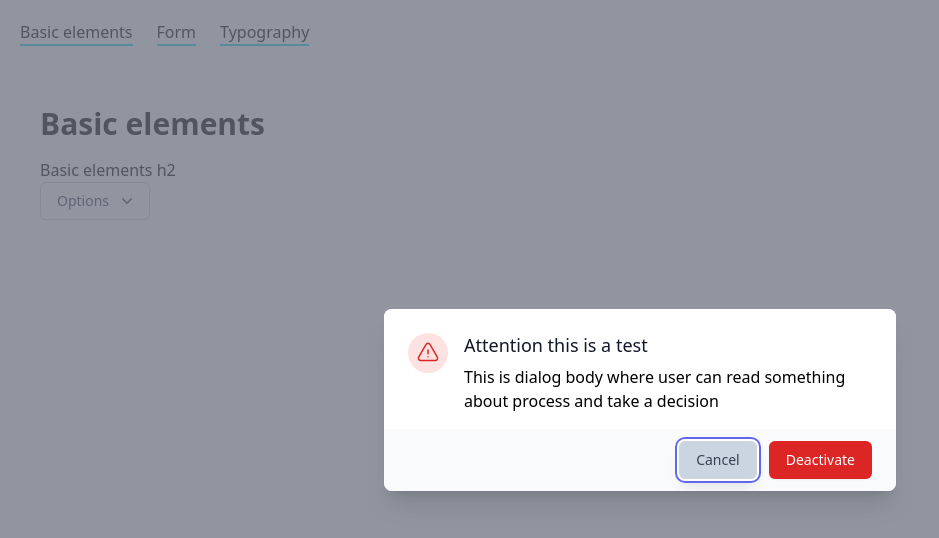
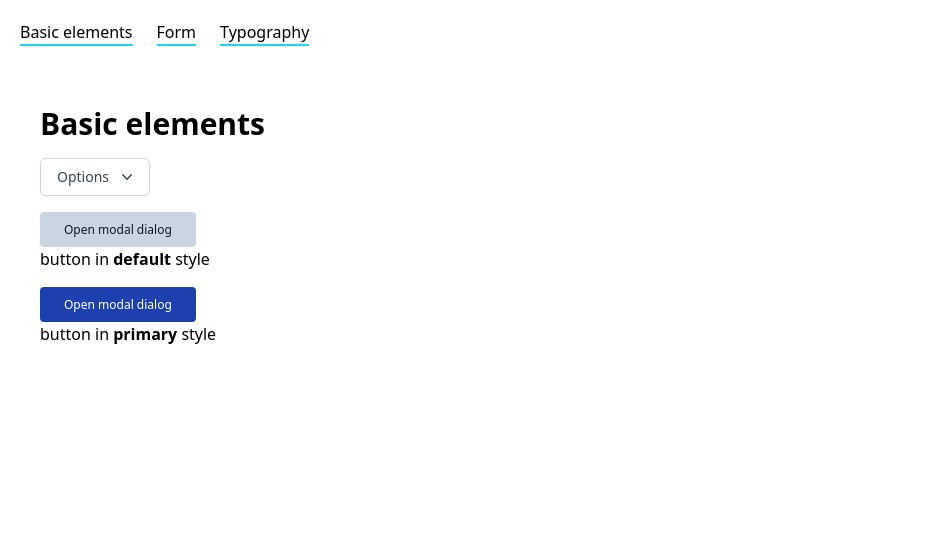
Before and after one commit to pix303/nextjs-tailwindui-trial-app, a Next.js app: page /basic-elements in a window 1280 px wide. Shown: the top 538 px of the page, without its empty margins (0-939 px from the left). Built offline with nearby package versions, Linux system fonts and the light colour scheme; a web font is replaced by a local one.

Commit message:
Update ModalDialog with new props (level, buttons, ecc)

```diff
--- a/app/basic-elements/page.tsx
+++ b/app/basic-elements/page.tsx
@@ -2,24 +2,43 @@
 
 import { useState } from "react";
 import Dropdown from "../../components/elements/Dropdown";
-import ModalDialog from "../../components/elements/ModalDialog";
+import ModalDialog, { ModalDialogButtonProps } from "../../components/elements/ModalDialog";
+
+
+
 
 export default function BasicElements() {
 
-    // const [modalIsOpen, setModalIsOpen] = useState(false);
+    const [modalIsOpen, setModalIsOpen] = useState(false);
+
+    const buttonsProps: ModalDialogButtonProps[] = [
+        { label: "Ok", handler: () => setModalIsOpen(false), style: "primary" },
+        { label: "Cancel", handler: () => setModalIsOpen(false) },
+    ];
 
     return (
-        <section>
-            <h1>Basic elements</h1>
-            <h2>Basic elements h2</h2>
-            <div >
-                <Dropdown />
-            </div>
-            <div >
-                <ModalDialog title="Attention this is a test" show={true}>
-                    <p>This is dialog body where user can read something about process and take a decision</p>
-                </ModalDialog>
-            </div>
-        </section>
+        <>
+            <section>
+                <h1>Basic elements</h1>
+                <div className="mb-4">
+                    <Dropdown />
+                </div>
+                <div className="mb-4">
+                    <button onClick={() => setModalIsOpen(true)}>Open modal dialog </button>
+                    <p>button in <strong>default</strong> style</p>
+                </div>
+
+                <div className="mb-4">
+                    <button className="primary" onClick={() => setModalIsOpen(true)}>Open modal dialog</button>
+                    <p>button in <strong>primary</strong> style</p>
+                </div>
+
+            </section>
+
+            <ModalDialog title="Information" show={modalIsOpen} onClose={() => setModalIsOpen(false)} buttons={buttonsProps} level="info">
+                <p>This is dialog body where user can read something to</p>
+            </ModalDialog>
+        </>
+
     )
 }
--- a/components/elements/ModalDialog.tsx
+++ b/components/elements/ModalDialog.tsx
@@ -1,11 +1,15 @@
-'use client'
 
 import { Fragment, ReactNode, useRef, useState } from 'react'
 import { Dialog, Transition } from '@headlessui/react'
-import { ExclamationTriangleIcon } from '@heroicons/react/24/outline'
+import { ExclamationTriangleIcon, CheckIcon } from '@heroicons/react/24/outline'
+import classNames from 'classnames';
+import { InformationCircleIcon } from '@heroicons/react/20/solid';
+
 
 export type ModalDialogButtonProps = {
     label: string;
+    focus?: boolean;
+    style?: string
     handler: () => void;
 }
 
@@ -13,17 +17,18 @@ export type ModalDialogProps = {
     title: string;
     children: ReactNode
     show: boolean;
-    buttons?: ModalDialogButtonProps[]
+    buttons?: ModalDialogButtonProps[];
+    level: "success" | "error" | "warning" | "info"
+    onClose: () => void;
 }
 
-export default function ModalDialog({ title, children, show }: ModalDialogProps) {
-    const [open, setOpen] = useState(show)
+export default function ModalDialog({ title, children, show, onClose, buttons, level }: ModalDialogProps) {
 
     const cancelButtonRef = useRef(null)
 
     return (
-        <Transition.Root show={open} as={Fragment}>
-            <Dialog as="div" className="relative z-10" initialFocus={cancelButtonRef} onClose={setOpen}>
+        <Transition.Root show={show} as={Fragment}>
+            <Dialog as="div" className="relative z-10" initialFocus={cancelButtonRef} onClose={onClose}>
                 <Transition.Child
                     as={Fragment}
                     enter="ease-out duration-300"
@@ -50,8 +55,16 @@ export default function ModalDialog({ title, children, show }: ModalDialogProps)
                             <Dialog.Panel className="relative transform overflow-hidden rounded-lg bg-white text-left shadow-xl transition-all sm:my-8 sm:w-full sm:max-w-lg">
                                 <div className="bg-white px-4 pt-5 pb-4 sm:p-6 sm:pb-4">
                                     <div className="sm:flex sm:items-start">
-                                        <div className="mx-auto flex h-12 w-12 flex-shrink-0 items-center justify-center rounded-full bg-red-100 sm:mx-0 sm:h-10 sm:w-10">
-                                            <ExclamationTriangleIcon className="h-6 w-6 text-red-600" aria-hidden="true" />
+                                        <div className={classNames(
+                                            "mx-auto flex h-12 w-12 flex-shrink-0 items-center justify-center rounded-full sm:mx-0 sm:h-10 sm:w-10",
+                                            { "bg-red-200": level === 'error' },
+                                            { "bg-green-200": level === 'success' },
+                                            { "bg-yellow-200": level === 'warning' },
+                                            { "bg-cyan-200": level === 'info' })}>
+                                            {level === 'success' ? <CheckIcon className="h-6 w-6 text-green-600" aria-hidden="true" /> : null}
+                                            {level === 'error' ? <ExclamationTriangleIcon className="h-6 w-6 text-red-600" aria-hidden="true" /> : null}
+                                            {level === 'warning' ? <ExclamationTriangleIcon className="h-6 w-6 text-yellow-600" aria-hidden="true" /> : null}
+                                            {level === 'info' ? <InformationCircleIcon className="h-6 w-6 text-cyan-600" aria-hidden="true" /> : null}
                                         </div>
                                         <div className="mt-3 text-center sm:mt-0 sm:ml-4 sm:text-left">
                                             <Dialog.Title as="h3" className="text-lg font-medium leading-6 text-gray-900">
@@ -63,22 +76,14 @@ export default function ModalDialog({ title, children, show }: ModalDialogProps)
                                         </div>
                                     </div>
                                 </div>
-                                <div className="bg-gray-50 px-4 py-3 sm:flex sm:flex-row-reverse sm:px-6">
-                                    <button
-                                        type="button"
-                                        className="inline-flex w-full justify-center rounded-md border border-transparent bg-red-600 px-4 py-2 text-base font-medium text-white shadow-sm hover:bg-red-700 focus:outline-none focus:ring-2 focus:ring-red-500 focus:ring-offset-2 sm:ml-3 sm:w-auto sm:text-sm"
-                                        onClick={() => setOpen(false)}
-                                    >
-                                        Deactivate
-                                    </button>
-                                    <button
-                                        type="button"
-                                        className="mt-3 inline-flex w-full justify-center rounded-md border border-gray-300 bg-white px-4 py-2 text-base font-medium text-gray-700 shadow-sm hover:bg-gray-50 focus:outline-none focus:ring-2 focus:ring-indigo-500 focus:ring-offset-2 sm:mt-0 sm:ml-3 sm:w-auto sm:text-sm"
-                                        onClick={() => setOpen(false)}
-                                        ref={cancelButtonRef}
-                                    >
-                                        Cancel
-                                    </button>
+                                <div className="bg-gray-50 px-4 py-3 sm:flex sm:flex-row-reverse sm:px-6 gap-2">
+                                    {
+                                        buttons?.map((bp, i) => {
+                                            return (
+                                                <button key={`modal-button${i}`} type="button" className={bp.style} onClick={() => bp.handler()}>{bp.label}</button>
+                                            )
+                                        })
+                                    }
                                 </div>
                             </Dialog.Panel>
                         </Transition.Child>
```
